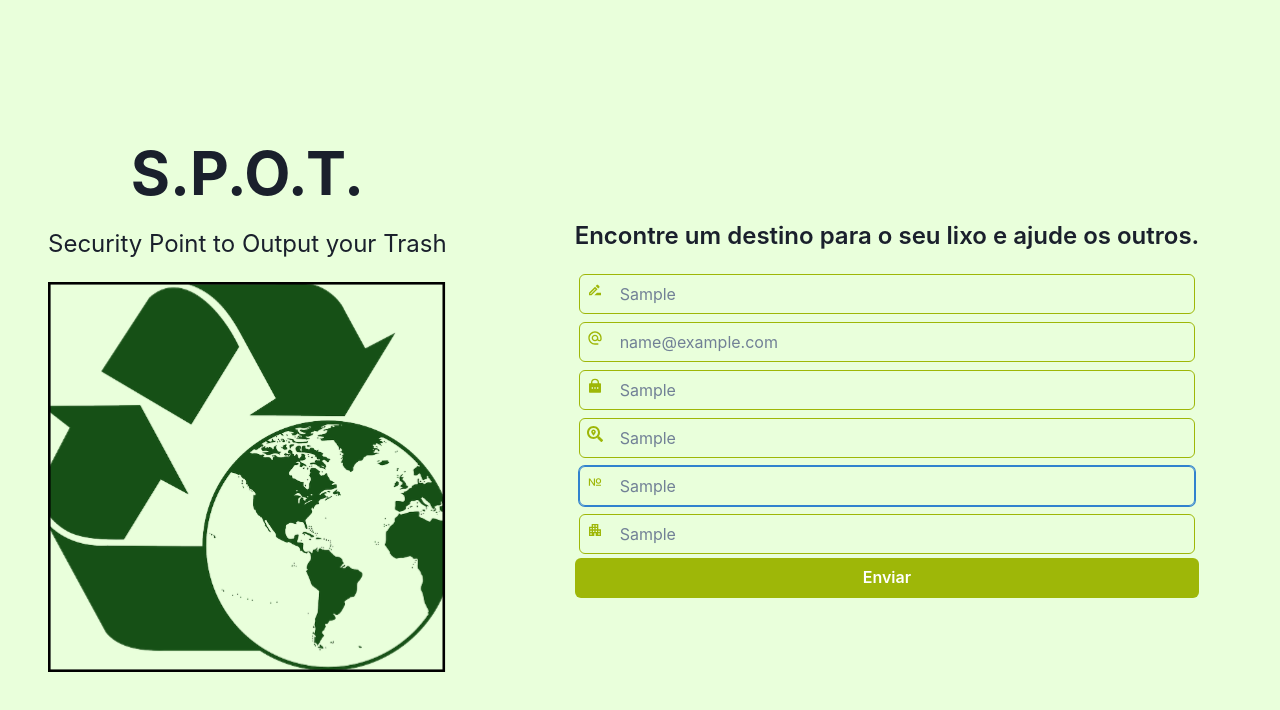
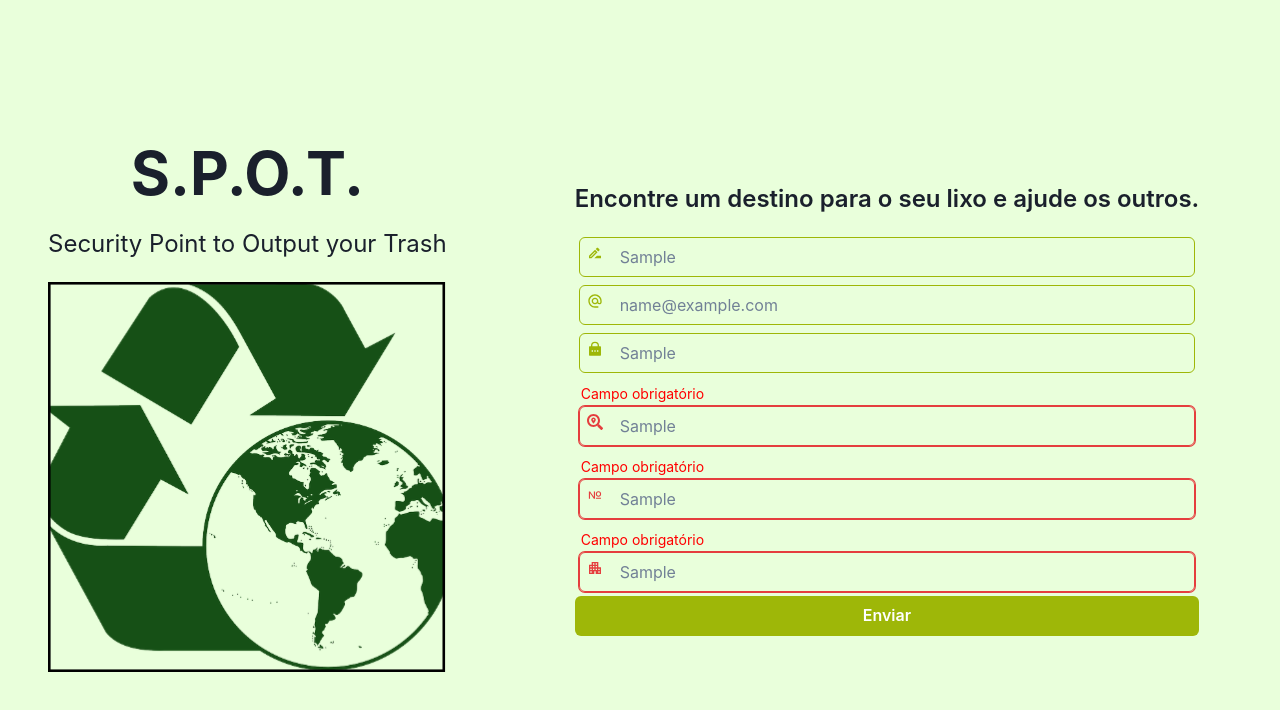
Before and after one commit to bercardosoc/s.p.o.t, a React (Create React App) app: page /signup in a window 1280 px wide. Both pictures are taken after typing "Sample", "name@example.com", "Sample", "Sample", "Sample", "Sample" into the empty fields and a click on the button "Enviar". Shown: the top 710 px of the page. Built offline with nearby package versions, Linux system fonts and the light colour scheme.

Commit message:
refactor: review schema validations and change structure

```diff
--- a/src/components/Form/Input.tsx
+++ b/src/components/Form/Input.tsx
@@ -56,6 +56,10 @@ const InputBase: ForwardRefRenderFunction<HTMLInputElement, InputProps> = ({ nam
         <FormControl isInvalid={!!error}>
             {!!label && <FormLabel color="gray.400">{label}</FormLabel>}
 
+            {!!error && (
+                <FormErrorMessage marginInlineStart={"1.5"} color={"red"}>{error.message}</FormErrorMessage>
+            )}
+
             <InputGroup>
             {Icon && (
                 <InputLeftElement color={inputVariation[variation]}>
@@ -78,9 +82,6 @@ const InputBase: ForwardRefRenderFunction<HTMLInputElement, InputProps> = ({ nam
                 {...rest}
             />
 
-            {!!error && (
-                <FormErrorMessage color={"red"}>{error.message}</FormErrorMessage>
-            )}
             </InputGroup>
         </FormControl>
 
--- a/src/pages/Signin/index.tsx
+++ b/src/pages/Signin/index.tsx
@@ -16,8 +16,8 @@ export const Signin = () => {
     const { toSignIn } = useContext(AuthContext)
 
     const schema = yup.object().shape({
-        email: yup.string(),
-        password: yup.string()
+        email: yup.string().required("Campo obrigatório"),
+        password: yup.string().required("Campo obrigatório")
     })
 
     const {
--- a/src/pages/Signup/index.tsx
+++ b/src/pages/Signup/index.tsx
@@ -21,14 +21,12 @@ export const Signup = () => {
 
     // Ver se é necessário no front já que tem no back
     const schema = yup.object().shape({
-        name: yup.string(),
-        email: yup.string(),
-        password: yup.string(),
-        address: yup.object().shape({
-            zipCode: yup.string(),
-            number: yup.number(),
-            complement: yup.string(),
-        })
+        name: yup.string().required("Campo obrigatório"),
+        email: yup.string().required("Campo obrigatório").email("E-mail inválido"),
+        password: yup.string().required("Campo obrigatório"),
+        zipCode: yup.string().required("Campo obrigatório"),
+        number: yup.number().required("Campo obrigatório"),
+        complement: yup.string().required("Campo obrigatório"),
     })
 
     const {
```
